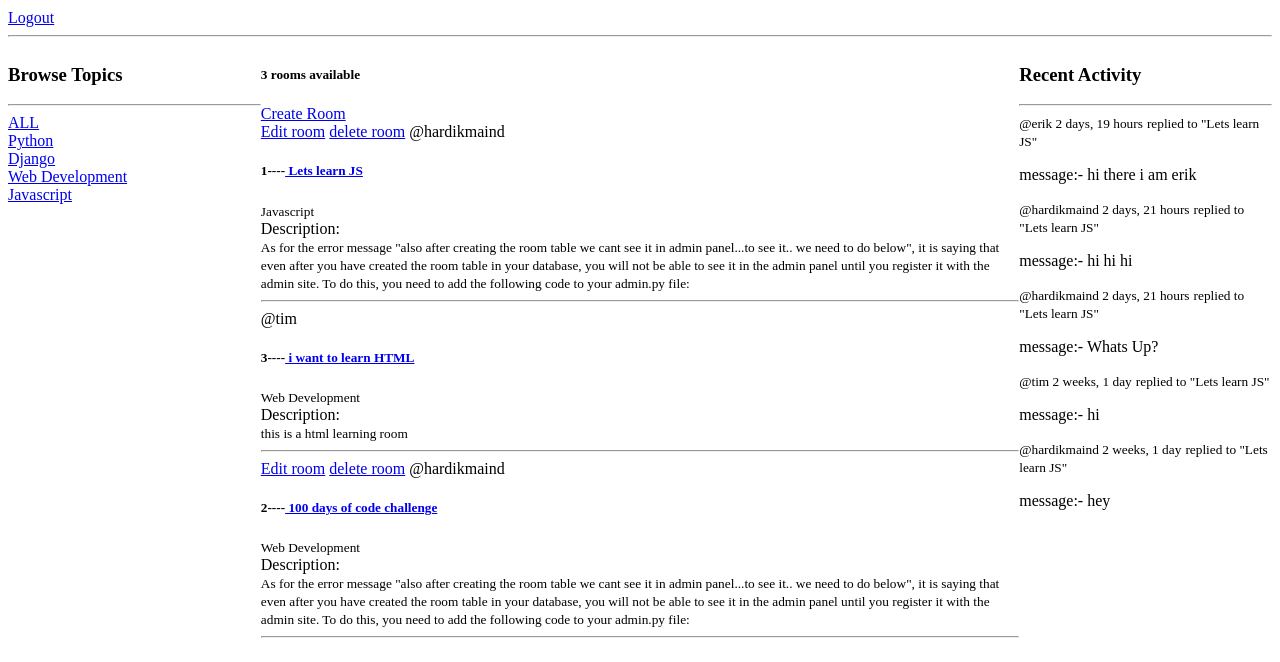
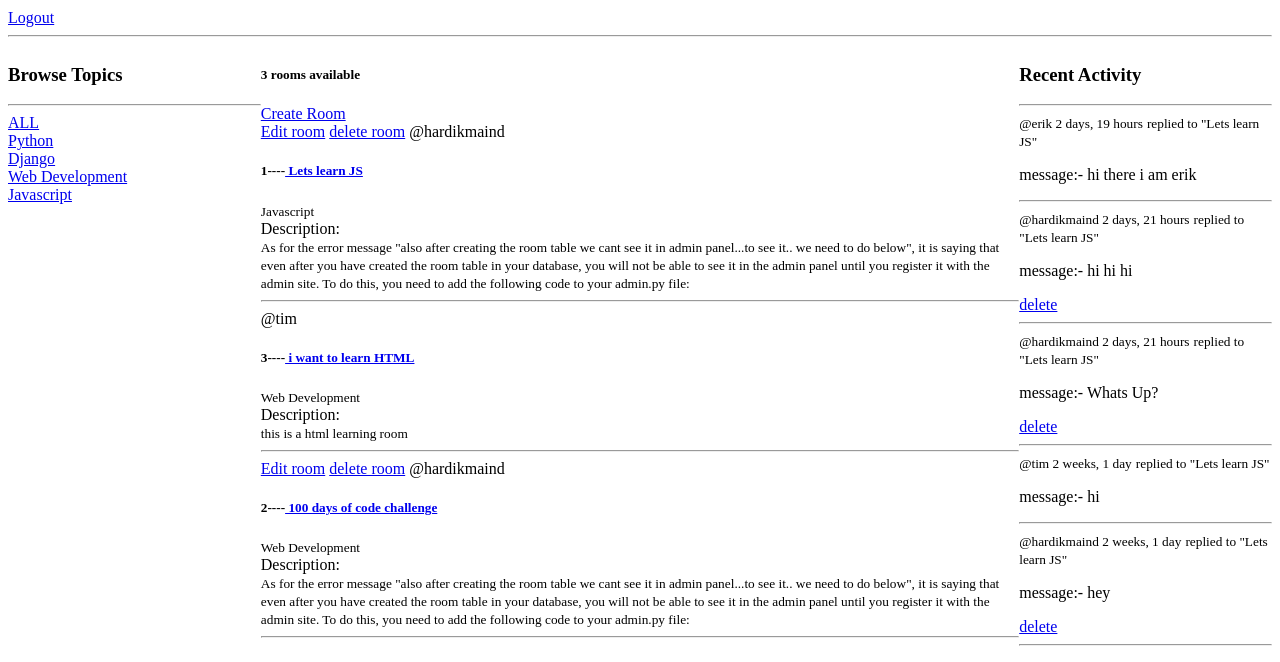
Before and after one commit to Hardikmaind/my-studybud, a Django app: page / in a window 1280 px wide. Shown: the part 142-804 px from the top of the page. Before the commit the page ends 780 px from the top, so only its background shows below. Run offline with Django 4.2, Linux system fonts and the light colour scheme; a user stored in the database is signed in; data comes from the database, SQL or seed files in the repository; both versions use the stored data as it was after the commit.

Commit message:
added the delete message functinality in the recent column

```diff
--- a/studybud/base/templates/base/home.html
+++ b/studybud/base/templates/base/home.html
@@ -83,6 +83,12 @@
       <!-- below i want to outputonly the strring representtation and not th ewhole string so i will use the dunder method in the message model which give the string represent taion of the message modal and just 50 letters of it. "    def __str__(self):
         return self.body[0:50]"...so i dont need to put the x.body...if i just write the "x" then this will be string representation will be shown -->
       <p>message:- {{x}}</p>
+      <!-- this below means that if the user which is logged in and teh user in  message modal are the same then only delete button will be seen . that means erik can only delete his message there -->
+      {% if x.user == request.user %}
+      <!-- in this below we  wills send the id of the room messages as the primary key -->
+        <a href="{% url 'delete-message' x.id %}">delete </a>
+          {% endif %}
+      <hr>
     </div>
     {% endfor %}
   </div>
```
Also changed, not shown: studybud/db.sqlite3.
